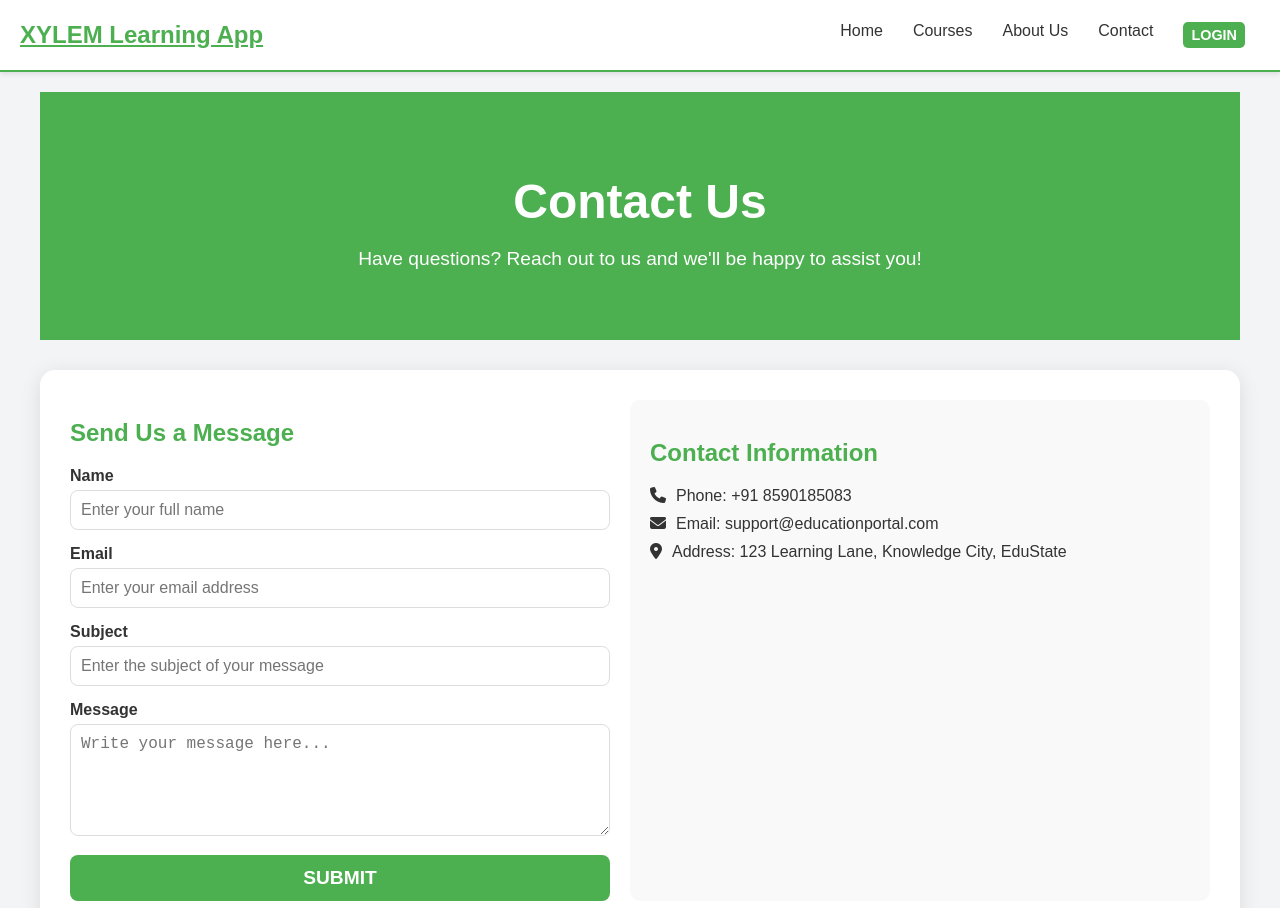
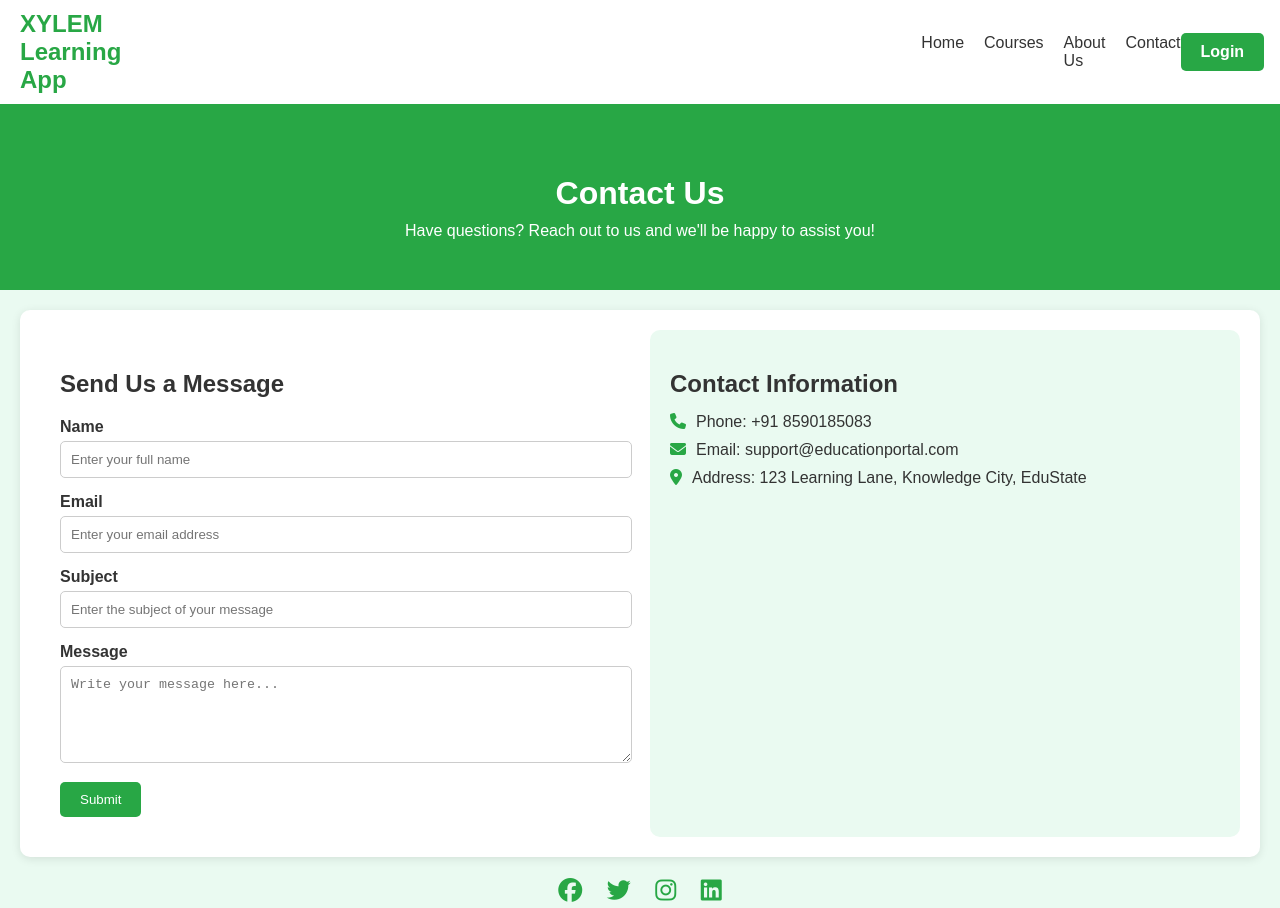
Before and after one commit to pranav508/education, a plain HTML site: page index2.html in a window 1280 px wide. Shown: the top 908 px of the page. Drawn offline with Linux system fonts and the light colour scheme.

Commit message:
Update index2.html
aa

```diff
--- a/index2.html
+++ b/index2.html
@@ -12,161 +12,141 @@
         body {
             margin: 0;
             font-family: Arial, sans-serif;
-            background-color: #f3f4f6;
+            background-color: #eafaf1;
             color: #333;
         }
 
-        /* Full page layout */
-        .container {
-            width: 100%;
-            max-width: 1200px;
-            margin: 0 auto;
-            padding: 20px;
-        }
-
-        /* Navbar styles */
-        .navbar {
+        /* Navbar */
+        nav {
             display: flex;
             justify-content: space-between;
             align-items: center;
             padding: 10px 20px;
             background-color: #fff;
-            border-bottom: 2px solid #4CAF50;
-            box-shadow: 0 2px 5px rgba(0, 0, 0, 0.1);
+            color: #333;
+            box-shadow: 0 4px 10px rgba(0, 0, 0, 0.1);
         }
 
-        .navbar .logo {
+        .navbar-brand {
+            font-weight: bold;
             font-size: 1.5rem;
-            font-weight: bold;
-            color: #4CAF50;
+            color: #28a745;
         }
 
-        .navbar ul {
+        .navbar-nav {
+            display: flex;
+            gap: 20px;
             list-style: none;
             margin: 0;
             padding: 0;
-            display: flex;
+            margin-left: 800px;
         }
 
-        .navbar ul li {
-            margin: 0 15px;
+        .nav-item {
+            display: inline;
+
         }
 
-        .navbar ul li a {
+        .nav-link {
+            text-decoration: none;
             color: #333;
-            text-decoration: none;
             font-size: 1rem;
             transition: color 0.3s;
         }
 
-        .navbar ul li a:hover {
-            color: #4CAF50;
+        .nav-link:hover {
+            color: #28a745;
         }
 
-        .navbar .login-btn {
-            background-color: #4CAF50;
+        .btn-login {
+            padding: 10px 20px;
+            background-color: #28a745;
             color: #fff;
-            padding: 5px 8px;
             border: none;
             border-radius: 5px;
-            font-size: 0.9rem;
-            text-transform: uppercase;
             font-weight: bold;
             cursor: pointer;
-            transition: background-color 0.3s;
+            text-decoration: none;
         }
 
-        .navbar .login-btn:hover {
-            background-color: #45a049;
+        .btn-login:hover {
+            background-color: #218838;
         }
 
-        /* Header section */
+        /* Header Section */
         .header {
             text-align: center;
-            padding: 50px 20px;
-            background-color: #4CAF50;
+            padding: 50px;
+            background-color: #28a745;
             color: #fff;
         }
 
         .header h1 {
-            font-size: 3rem;
             margin-bottom: 10px;
         }
 
         .header p {
-            font-size: 1.2rem;
+            margin: 0;
         }
 
-        /* Contact form section */
+        /* Form Section */
         .form-section {
             display: flex;
-            justify-content: space-between;
-            margin: 30px auto;
-            background: #fff;
-            color: #333;
-            border-radius: 15px;
-            padding: 30px;
-            box-shadow: 0 4px 20px rgba(0, 0, 0, 0.1);
+            flex-wrap: wrap;
+            gap: 20px;
+            padding: 20px;
+            max-width: 1200px;
+            margin: 20px auto;
+            background-color: #fff;
+            box-shadow: 0 2px 10px rgba(0, 0, 0, 0.1);
+            border-radius: 10px;
         }
 
-        .form-section form {
+        form {
             flex: 1;
-            margin-right: 20px;
-        }
-
-        .form-section h2 {
-            margin-bottom: 20px;
-            color: #4CAF50;
+            padding: 20px;
         }
 
         .form-group {
             margin-bottom: 15px;
         }
 
-        label {
+        .form-group label {
             display: block;
             margin-bottom: 5px;
             font-weight: bold;
         }
 
-        input,
-        textarea {
+        .form-group input,
+        .form-group textarea {
             width: 100%;
             padding: 10px;
-            font-size: 1rem;
-            border: 1px solid #ddd;
-            border-radius: 8px;
-            box-sizing: border-box;
+            border: 1px solid #ccc;
+            border-radius: 5px;
         }
 
-        button {
-            width: 100%;
-            padding: 12px;
-            font-size: 1.2rem;
-            background-color: #4CAF50;
+        button[type="submit"] {
+            background-color: #28a745;
             color: #fff;
             border: none;
-            border-radius: 8px;
+            padding: 10px 20px;
+            border-radius: 5px;
             cursor: pointer;
-            text-transform: uppercase;
-            font-weight: bold;
-            transition: background 0.3s;
         }
 
-        button:hover {
-            background-color: #45a049;
+        button[type="submit"]:hover {
+            background-color: #218838;
         }
 
-        /* Contact details */
         .contact-info {
             flex: 1;
             padding: 20px;
-            background-color: #f9f9f9;
+            background-color: #eafaf1;
             border-radius: 10px;
         }
 
         .contact-info h2 {
-            color: #4CAF50;
+            margin-bottom: 15px;
         }
 
         .contact-info p {
@@ -175,47 +155,40 @@
 
         .contact-info .icon {
             margin-right: 10px;
+            color: #28a745;
         }
 
-        /* Social icons */
+        /* Social Icons */
         .social-icons {
             text-align: center;
-            margin-top: 30px;
+            margin: 20px 0;
         }
 
         .social-icons a {
             margin: 0 10px;
-            color: #4CAF50;
-            font-size: 2rem;
-            transition: transform 0.3s;
+            color: #28a745;
+            font-size: 1.5rem;
+            transition: color 0.3s;
         }
 
         .social-icons a:hover {
-            transform: scale(1.2);
+            color: #1e7e34;
         }
 
-        /* Responsive design */
+        /* Responsive Design */
         @media (max-width: 768px) {
             .form-section {
                 flex-direction: column;
             }
 
-            .form-section form {
-                margin-right: 0;
-                margin-bottom: 20px;
+            .contact-info {
+                margin-top: 20px;
             }
 
-            .contact-info {
-                padding: 10px;
-            }
-
-            .navbar ul {
+            .navbar-nav {
                 flex-direction: column;
+                gap: 10px;
                 text-align: center;
-            }
-
-            .navbar ul li {
-                margin: 5px 0;
             }
         }
     </style>
@@ -224,25 +197,25 @@
 <body>
 
     <!-- Navbar -->
-    <nav class="navbar mb-5"style="height:50px;">
-        <a class="logo navbar-brand text-success fw-bold" href="./index.html">XYLEM Learning App</a>
-        <ul>
-            <li><a href="./index.html">Home</a></li>
-            <li><a href="#">Courses</a></li>
-            <li><a href="./about.html">About Us</a></li>
-            <li><a href="./index2.html">Contact</a></li>
-            <li> <button class="login-btn">Login</button></li>
+    <nav>
+        <div class="navbar-brand">XYLEM Learning App</div>
+        <ul class="navbar-nav">
+            <li class="nav-item"><a class="nav-link" href="./index.html">Home</a></li>
+            <li class="nav-item"><a class="nav-link" href="#Courses">Courses</a></li>
+            <li class="nav-item"><a class="nav-link" href="./about.html">About Us</a></li>
+            <li class="nav-item"><a class="nav-link" href="./index2.html">Contact</a></li>
         </ul>
-
+        <a href="#" class="btn-login">Login</a>
     </nav>
 
-    <div class="container">
     <!-- Header Section -->
     <div class="header">
         <h1>Contact Us</h1>
         <p>Have questions? Reach out to us and we'll be happy to assist you!</p>
     </div>
 
+    <!-- Content -->
+    <div class="container">
         <!-- Contact Form and Details -->
         <div class="form-section">
             <!-- Contact Form -->
@@ -285,7 +258,6 @@
         </div>
     </div>
 
-
 </body>
 
 </html>
```
Lines whose indentation alone changed are shown as unchanged.
